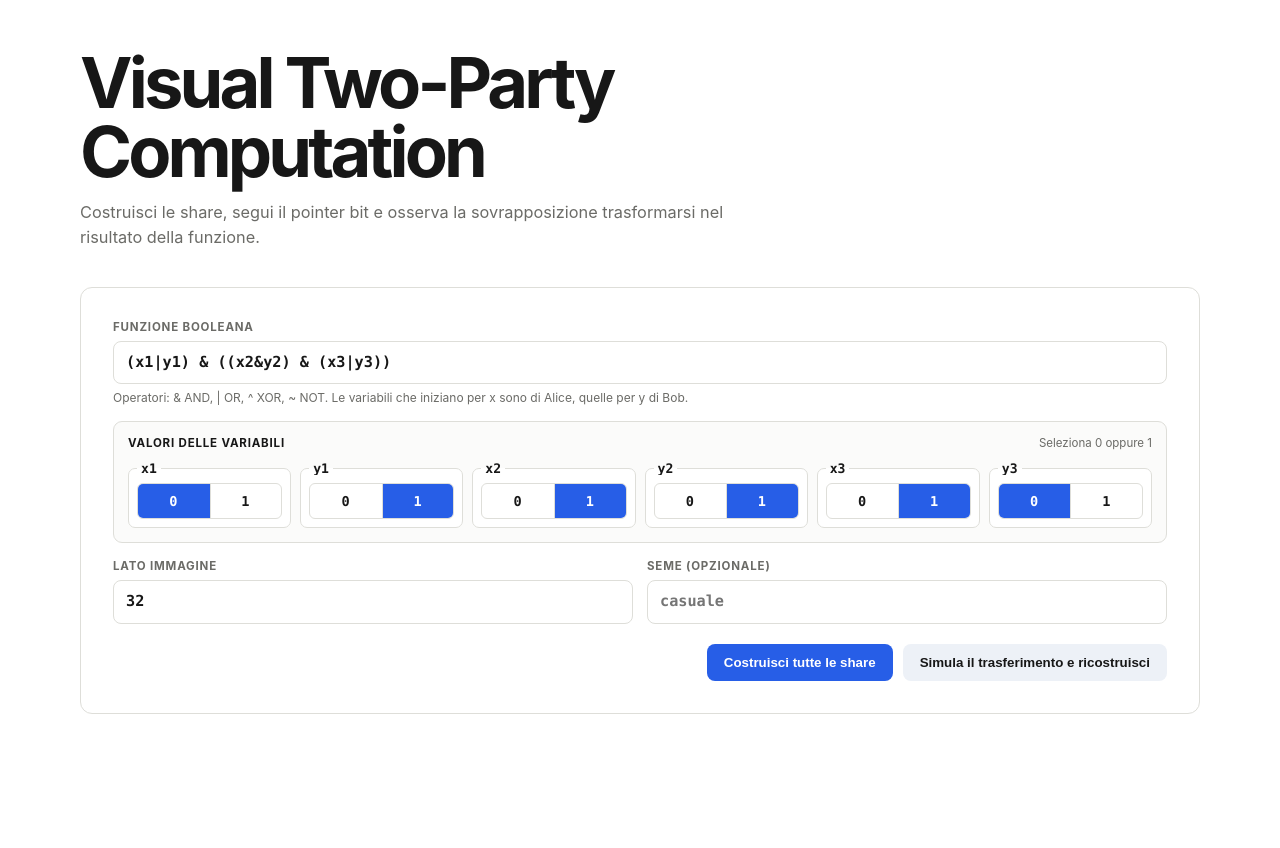
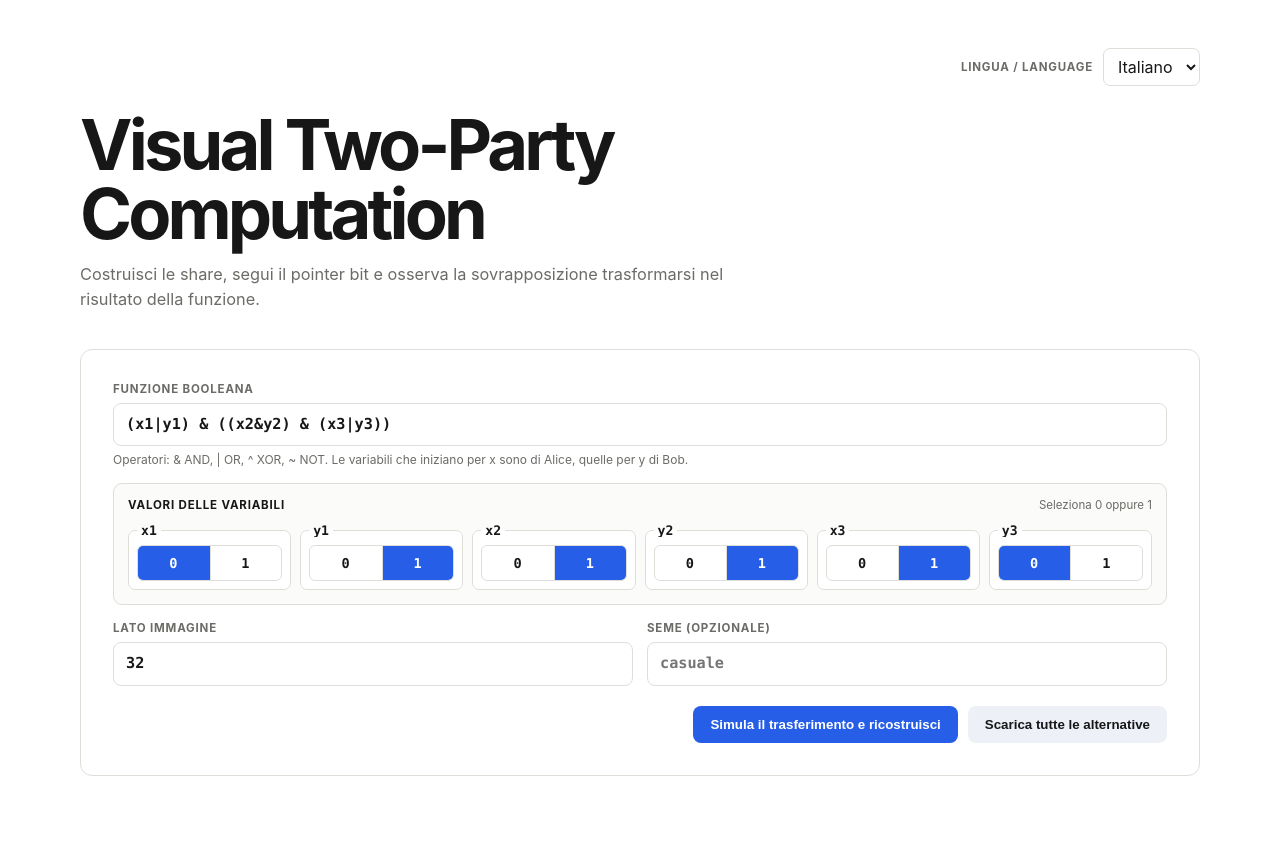
Before and after one commit to gennarocarmine/bachelor-thesis-tozza, a Flask app: page / in a window 1280 px wide. Before the commit the page ends 714 px from the top, so only its background shows below. Run offline with Flask 3, Linux system fonts and the light colour scheme.

Commit message:
feat: add language support and UI for language selection; update app.js and language.js for translation functionality

```diff
--- a/code/v2pc-python/src/v2pc/static/app.js
+++ b/code/v2pc-python/src/v2pc/static/app.js
@@ -1,5 +1,7 @@
 (() => {
   "use strict";
+
+  const t = (text) => window.v2pcI18n?.translate(text) ?? text;
 
   const expression = document.querySelector("#expression");
   const controls = document.querySelector("#variable-controls");
@@ -85,13 +87,14 @@
     updateTimer = window.setTimeout(renderVariables, 120);
   });
   controls.addEventListener("change", syncAssignment);
-  async function downloadAllShares(event) {
-    event.preventDefault();
-    syncAssignment();
+
+  async function downloadAllShares() {
+    window.clearTimeout(updateTimer);
+    renderVariables();
     buildAllShares.disabled = true;
     let archiveUrl;
     try {
-      const response = await fetch(buildAllShares.formAction, {
+      const response = await fetch(buildAllShares.dataset.action, {
         method: "POST",
         body: new FormData(form),
       });
@@ -115,7 +118,7 @@
       link.click();
       link.remove();
     } catch (error) {
-      window.alert(error instanceof Error ? error.message : "Download non riuscito.");
+      window.alert(t(error instanceof Error ? error.message : "Download non riuscito."));
     } finally {
       if (archiveUrl) {
         window.setTimeout(() => URL.revokeObjectURL(archiveUrl), 1000);
@@ -124,12 +127,11 @@
     }
   }
 
-  form.addEventListener("submit", (event) => {
-    syncAssignment();
-    if (event.submitter === buildAllShares) {
-      downloadAllShares(event);
-    }
+  form.addEventListener("submit", () => {
+    window.clearTimeout(updateTimer);
+    renderVariables();
   });
+  buildAllShares?.addEventListener("click", downloadAllShares);
   syncAssignment();
 
   function fitCircuit() {
@@ -155,6 +157,7 @@
 
   window.addEventListener("load", fitCircuit);
   window.addEventListener("resize", fitCircuit);
+  document.addEventListener("v2pc:languagechange", fitCircuit);
   if ("ResizeObserver" in window) {
     new ResizeObserver(fitCircuit).observe(document.querySelector("main"));
   }
@@ -162,6 +165,16 @@
 
   const circuitDownload = document.querySelector("#download-circuit");
   const circuitDownloadStatus = document.querySelector("#download-circuit-status");
+
+  function setCircuitStatus(message) {
+    if (circuitDownloadStatus) {
+      circuitDownloadStatus.dataset.message = message;
+      circuitDownloadStatus.textContent = t(message);
+    }
+  }
+  document.addEventListener("v2pc:languagechange", () => {
+    setCircuitStatus(circuitDownloadStatus?.dataset.message ?? "");
+  });
 
   function imagesReady(stage) {
     return Promise.all(
@@ -211,8 +224,6 @@
   }
 
   function roundedRectangle(context, rect, radii = 0) {
-    // ponytail: CanvasRenderingContext2D.roundRect limita da se' i raggi a meta'
-    // lato; sostituisce il tracciato manuale con quadraticCurveTo.
     context.beginPath();
     context.roundRect(rect.x, rect.y, rect.width, rect.height, radii);
     context.closePath();
@@ -422,7 +433,7 @@
     }
 
     circuitDownload.disabled = true;
-    circuitDownloadStatus.textContent = "Preparazione del PNG…";
+    setCircuitStatus("Preparazione del PNG…");
     let pngUrl;
     const previousTransform = stage.style.transform;
     const previousMargin = stage.style.marginLeft;
@@ -458,10 +469,9 @@
       document.body.append(link);
       link.click();
       link.remove();
-      circuitDownloadStatus.textContent = "Immagine scaricata.";
+      setCircuitStatus("Immagine scaricata.");
     } catch (error) {
-      circuitDownloadStatus.textContent =
-        error instanceof Error ? error.message : "Download non riuscito.";
+      setCircuitStatus(error instanceof Error ? error.message : "Download non riuscito.");
     } finally {
       if (pngUrl) {
         window.setTimeout(() => URL.revokeObjectURL(pngUrl), 1000);
--- /dev/null
+++ b/code/v2pc-python/src/v2pc/static/language.js
@@ -0,0 +1,145 @@
+(() => {
+  "use strict";
+
+  const messages = {
+    "Demo didattica del protocollo Visual Two-Party Computation": "Educational demo of the Visual Two-Party Computation protocol",
+    "blocco pointer 1 per 2": "1 by 2 pointer block",
+    "Ingrandimento dei blocchi pointer 1 per 2": "Enlarged 1 by 2 pointer blocks",
+    "Costruisci le share, segui il pointer bit e osserva la sovrapposizione trasformarsi nel risultato della funzione.": "Build the shares, follow the pointer bit and see the overlays reveal the function's result.",
+    "Configurazione esperimento": "Experiment settings",
+    "Funzione booleana": "Boolean function",
+    "Operatori: & AND, | OR, ^ XOR, ~ NOT. Le variabili che iniziano per x sono di Alice, quelle per y di Bob.": "Operators: & AND, | OR, ^ XOR, ~ NOT. Variables starting with x belong to Alice; those starting with y belong to Bob.",
+    "Valori delle variabili": "Input values",
+    "Seleziona 0 oppure 1": "Select 0 or 1",
+    "Scrivi una formula valida per vedere gli ingressi.": "Enter a valid formula to display its inputs.",
+    "Lato immagine": "Image side length",
+    "Seme (opzionale)": "Seed (optional)",
+    "casuale": "random",
+    "Lascia vuoto per generare una costruzione casuale": "Leave blank to generate a random construction",
+    "Simula il trasferimento e ricostruisci": "Simulate transfer and reconstruct",
+    "Scarica tutte le alternative": "Download all alternatives",
+    "Risultato": "Result",
+    "Immagine di uscita ricostruita": "Reconstructed output image",
+    "Coincide con il valore booleano": "Matches the Boolean value",
+    "Discordanza probabilistica": "Probabilistic mismatch",
+    "Valore vero": "Boolean value",
+    "Porte": "Gates",
+    "Profondità": "Depth",
+    "Scarica le share trasferite": "Download transferred shares",
+    "Il kit contiene un’alternativa per ingresso e un PDF A4 ritagliabile.": "The kit contains one alternative per input and an A4 PDF for cutting out the shares.",
+    "Separazione del protocollo": "Protocol phases",
+    "Costruzione:": "Construction:",
+    "Distribuzione:": "Distribution:",
+    "Ricostruzione:": "Reconstruction:",
+    "Le alternative scartate non entrano nella ricostruzione.": "Discarded alternatives are not used in reconstruction.",
+    "il pointer recuperato seleziona la metà corretta a ogni porta.": "the recovered pointer selects the correct half at each gate.",
+    "L’oblivious transfer fisico o di rete non è implementato.": "Physical or network oblivious transfer is not implemented.",
+    "Circuito visuale": "Visual circuit",
+    "Dalle share di ingresso, attraverso le porte, fino all’uscita.": "From input shares, through the gates, to the output.",
+    "Diagramma del circuito": "Circuit diagram",
+    "uscita finale": "final output",
+    "Il flusso si legge dal basso verso l’alto: ogni riquadro di ingresso contiene la share e, subito al suo fianco, il pointer in chiaro e le eventuali share dei pointer associati alle porte superiori.": "Read the flow from bottom to top: each input box contains the share and, beside it, the clear pointer and any shares of pointers associated with higher gates.",
+    "Scarica l’immagine del circuito": "Download circuit image",
+    "Share trasferite": "Transferred shares",
+    "Una sola alternativa per ogni occorrenza di input.": "One alternative per input occurrence.",
+    "share con blocchi pointer 1×2 anteposti": "share with prepended 1×2 pointer blocks",
+    "ingrandimento": "enlargement",
+    "share dei pointer delle porte superiori": "shares of pointers for higher gates",
+    "nessun pointer": "no pointer",
+    "Ogni pointer è un blocco 1×2 anteposto alla parte a cui appartiene. Sul filo destro ogni pointer precede immediatamente la propria metà.": "Each pointer is a 1×2 block prepended to its corresponding part. On the right wire, each pointer immediately precedes its own half.",
+    "Ricostruzione porta per porta": "Gate-by-gate reconstruction",
+    "Il pointer sceglie una metà della share destra.": "The pointer selects one half of the right share.",
+    "Download non riuscito.": "Download failed.",
+    "Una share del circuito non è caricabile.": "A circuit share could not be loaded.",
+    "Il browser non riesce a creare il file PNG.": "The browser could not create the PNG file.",
+    "Preparazione del PNG…": "Preparing PNG…",
+    "Il browser non rende disponibile il disegno 2D.": "The browser does not provide a 2D drawing context.",
+    "Immagine scaricata.": "Image downloaded.",
+    "Nella demo web il lato deve essere compreso tra 16 e 64.": "In the web demo, the image side length must be between 16 and 64.",
+    "Nella demo web sono ammesse al massimo 12 porte.": "The web demo allows at most 12 gates.",
+    "L'espressione deve contenere da 1 a 2000 caratteri.": "The expression must contain between 1 and 2000 characters.",
+    "La costruzione supera il limite di memoria configurato; ridurre la formula o il lato delle immagini.": "The construction exceeds the configured memory limit; use a smaller formula or image side length.",
+    "Espressione non valida: usare nomi di variabile, parentesi e gli operatori & (AND), | (OR), ^ (XOR), ~ (NOT).": "Invalid expression: use variable names, parentheses and the operators & (AND), | (OR), ^ (XOR), ~ (NOT).",
+  };
+
+  const patterns = [
+    [/^Share selezionata di (.+) con blocchi pointer$/, (_, name) => `Selected share for ${name} with pointer blocks`],
+    [/^Share immagine di (.+) con blocchi pointer$/, (_, name) => `Share image for ${name} with pointer blocks`],
+    [/^Porta (.+)$/, (_, gate) => `${gate} gate`],
+    [/^Share in uscita dalla porta (.+)$/, (_, gate) => `Output share of the ${gate} gate`],
+    [/^Uscita della porta (.+)$/, (_, gate) => `Output of the ${gate} gate`],
+    [/^uscita ([01])$/, (_, bit) => `output ${bit}`],
+    [/^letto ([01])$/, (_, bit) => `read ${bit}`],
+    [/^pointer in chiaro = (.+)$/, (_, bit) => `clear pointer = ${bit}`],
+    [/^pointer ([01]) · metà (sinistra|destra)$/, (_, bit, half) => `pointer ${bit} · ${half === "sinistra" ? "left" : "right"} half`],
+    [/^(\d+) alternative generate senza usare gli input\.$/, (_, count) => `${count} alternatives generated without using input values.`],
+    [/^(\d+) share di Alice consegnate direttamente; (\d+) share di Bob scelte mediante OT simulato\.$/, (_, alice, bob) => `${alice} Alice shares delivered directly; ${bob} Bob shares selected through simulated OT.`],
+    [/^(\d+) share con parte non assegnata sono scelte localmente\.$/, (_, count) => `${count} shares with no assigned party are selected locally.`],
+    [/^(filo sinistro|filo destro|filo di uscita) · (Alice|Bob|parte non assegnata) · (consegna diretta|OT simulato|selezione locale)$/, (_, role, party, delivery) => `${{"filo sinistro": "left wire", "filo destro": "right wire", "filo di uscita": "output wire"}[role]} · ${party === "parte non assegnata" ? "unassigned party" : party} · ${{"consegna diretta": "direct delivery", "OT simulato": "simulated OT", "selezione locale": "local selection"}[delivery]}`],
+    [/^Espressione non valida: (.+)$/, (_, detail) => `Invalid expression: ${detail}`],
+    [/^Assegnamento non valido: (.+)$/, (_, detail) => `Invalid assignment: ${detail}`],
+    [/^Variabile ripetuta: (.+)$/, (_, detail) => `Duplicate variable: ${detail}`],
+    [/^Valori mancanti: (.+)$/, (_, detail) => `Missing values: ${detail}`],
+    [/^Variabili non presenti nella funzione: (.+)$/, (_, detail) => `Variables not present in the function: ${detail}`],
+    [/^Valori diversi da 0 e 1: (.+)$/, (_, detail) => `Values other than 0 and 1: ${detail}`],
+    [/^Manca il valore di (.+)\.$/, (_, name) => `Missing value for ${name}.`],
+    [/^(.+) deve valere 0 oppure 1\.$/, (_, name) => `${name} must be 0 or 1.`],
+  ];
+
+  let language = "it";
+  try {
+    if (localStorage.getItem("v2pc-language") === "en") language = "en";
+  } catch (_) { /* Storage can be disabled; the switch still works. */ }
+
+  function translate(text, target = language) {
+    if (target !== "en") return text;
+    const key = text.replace(/\s+/g, " ").trim();
+    let translated = messages[key];
+    if (!translated) {
+      for (const [pattern, replacement] of patterns) {
+        if (pattern.test(key)) {
+          translated = key.replace(pattern, replacement);
+          break;
+        }
+      }
+    }
+    for (const [prefix, english] of [
+      ["Impossibile creare il kit di stampa: ", "Could not create the print kit: "],
+      ["Impossibile creare tutte le share: ", "Could not create all shares: "],
+    ]) {
+      if (key.startsWith(prefix)) translated = english + translate(key.slice(prefix.length), target);
+    }
+    if (!translated) return text;
+    return (text.match(/^\s*/)?.[0] ?? "") + translated + (text.match(/\s*$/)?.[0] ?? "");
+  }
+
+  const texts = [];
+  const walker = document.createTreeWalker(document.body, NodeFilter.SHOW_TEXT);
+  while (walker.nextNode()) {
+    const node = walker.currentNode;
+    if (!node.parentElement.closest("script, style, option, legend, .share-title, .circuit-input-heading, [data-no-translate]") && node.textContent.trim()) {
+      texts.push([node, node.textContent]);
+    }
+  }
+  const attributes = [];
+  document.querySelectorAll("[alt], [title], [placeholder], [aria-label], meta[name=description]").forEach((node) => {
+    for (const name of ["alt", "title", "placeholder", "aria-label", "content"]) {
+      if (node.hasAttribute(name)) attributes.push([node, name, node.getAttribute(name)]);
+    }
+  });
+
+  function setLanguage(value) {
+    language = value === "en" ? "en" : "it";
+    document.documentElement.lang = language;
+    for (const [node, original] of texts) node.textContent = translate(original);
+    for (const [node, name, original] of attributes) node.setAttribute(name, translate(original));
+    const selector = document.querySelector("#language");
+    if (selector) selector.value = language;
+    try { localStorage.setItem("v2pc-language", language); } catch (_) { /* Optional persistence. */ }
+    document.dispatchEvent(new Event("v2pc:languagechange"));
+  }
+
+  window.v2pcI18n = { translate, get language() { return language; } };
+  document.querySelector("#language")?.addEventListener("change", (event) => setLanguage(event.target.value));
+  setLanguage(language);
+})();
--- a/code/v2pc-python/src/v2pc/static/style.css
+++ b/code/v2pc-python/src/v2pc/static/style.css
@@ -28,6 +28,23 @@ main {
 }
 
 h1, h2, h3, p { margin-top: 0; }
+
+.language-bar {
+  display: flex;
+  justify-content: flex-end;
+  align-items: center;
+  gap: 10px;
+  margin-bottom: 24px;
+}
+
+.language-bar select {
+  font: inherit;
+  color: var(--ink);
+  background: var(--surface);
+  border: 1px solid var(--line);
+  border-radius: 7px;
+  padding: 7px 10px;
+}
 
 .hero {
   max-width: 760px;
--- a/code/v2pc-python/src/v2pc/templates/index.html
+++ b/code/v2pc-python/src/v2pc/templates/index.html
@@ -6,6 +6,7 @@
   <title>V2PC</title>
   <meta name="description" content="Demo didattica del protocollo Visual Two-Party Computation">
   <link rel="stylesheet" href="{{ url_for('static', filename='style.css') }}">
+  <script defer src="{{ url_for('static', filename='language.js') }}"></script>
   <script defer src="{{ url_for('static', filename='app.js') }}"></script>
 </head>
 <body>
@@ -77,6 +78,13 @@
   {% endmacro %}
 
   <main>
+    <div class="language-bar" data-no-translate>
+      <label for="language">Lingua / Language</label>
+      <select id="language" aria-label="Lingua / Language">
+        <option value="it">Italiano</option>
+        <option value="en">English</option>
+      </select>
+    </div>
     <header class="hero">
       <h1>Visual Two-Party Computation</h1>
       <p class="lede">
@@ -145,12 +153,12 @@
           </label>
         </div>
         <div class="action-row">
-          <button id="build-all-shares" type="submit"
-                  formaction="{{ url_for('download_all_shares') }}">
-            Costruisci tutte le share
+          <button type="submit">
+            Simula il trasferimento e ricostruisci
           </button>
-          <button class="secondary-button" type="submit">
-            Simula il trasferimento e ricostruisci
+          <button id="build-all-shares" class="secondary-button" type="button"
+                  data-action="{{ url_for('download_all_shares') }}">
+            Scarica tutte le alternative
           </button>
         </div>
       </form>
@@ -193,16 +201,16 @@
       <article class="panel protocol-note">
         <h2>Separazione del protocollo</h2>
         <ol class="protocol-flow">
-          <li><strong>Costruzione:</strong> {{ result.alternative_count }} alternative
-            generate senza usare gli input.</li>
+          <li><strong>Costruzione:</strong> <span>{{ result.alternative_count }} alternative
+            generate senza usare gli input.</span></li>
           <li><strong>Distribuzione:</strong>
-            {{ result.alice_direct_count }} share di Alice consegnate direttamente;
-            {{ result.bob_ot_count }} share di Bob scelte mediante OT simulato.
+            <span>{{ result.alice_direct_count }} share di Alice consegnate direttamente;
+            {{ result.bob_ot_count }} share di Bob scelte mediante OT simulato.</span>
             {% if result.unassigned_count %}
-              {{ result.unassigned_count }} share con parte non assegnata sono
-              scelte localmente.
+              <span>{{ result.unassigned_count }} share con parte non assegnata sono
+              scelte localmente.</span>
             {% endif %}
-            Le alternative scartate non entrano nella ricostruzione.</li>
+            <span>Le alternative scartate non entrano nella ricostruzione.</span></li>
           <li><strong>Ricostruzione:</strong> il pointer recuperato seleziona la metà
             corretta a ogni porta.</li>
         </ol>
```
